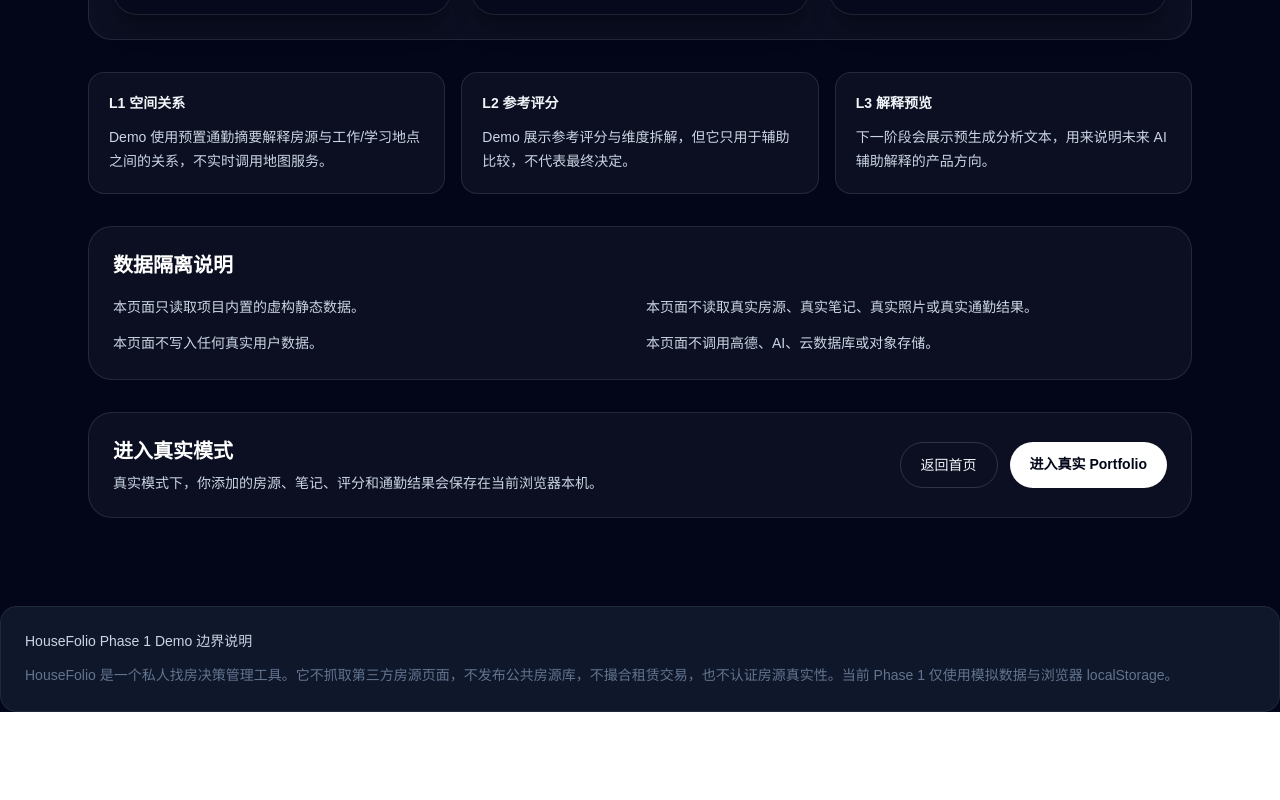
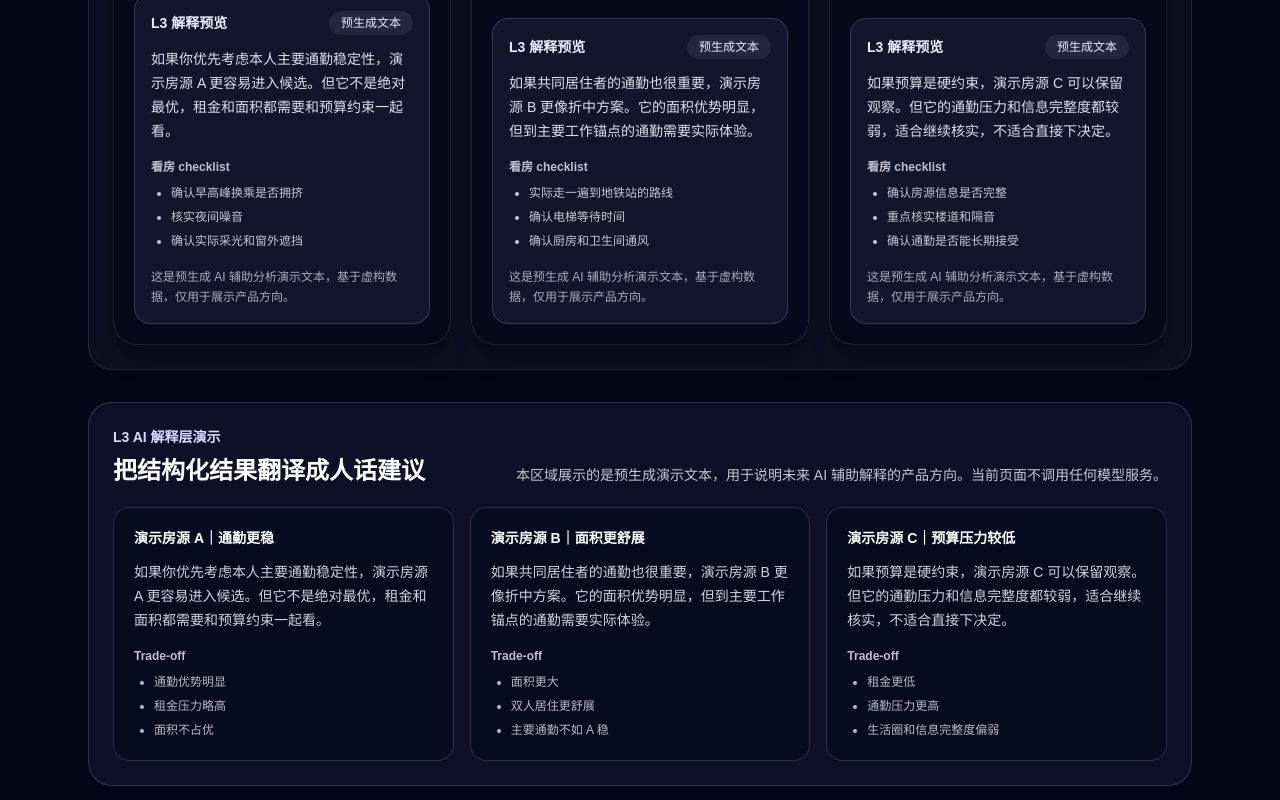
Before and after one commit to Qiu-Jiajun/HouseFolio, a Next.js app: page /demo in a window 1280 px wide. Shown: the part 1940-2740 px from the top of the page. Before the commit the page ends 2652 px from the top, so only its background shows below. Built offline with nearby package versions, Linux system fonts and the light colour scheme.

Commit message:
feat: add demo ai explanation preview

```diff
--- a/src/app/demo/page.tsx
+++ b/src/app/demo/page.tsx
@@ -39,6 +39,10 @@ function getListingCommutes(listingId: string) {
 
 function getListingScore(listingId: string) {
   return demoModeData.scoreBreakdowns.find((item) => item.listingId === listingId);
+}
+
+function getListingAiSummary(listingId: string) {
+  return demoModeData.aiSummaries.find((item) => item.listingId === listingId);
 }
 
 export default function DemoPage() {
@@ -125,6 +129,7 @@ export default function DemoPage() {
             {rankedListings.map((listing) => {
               const commutes = getListingCommutes(listing.id);
               const score = getListingScore(listing.id);
+              const aiSummary = getListingAiSummary(listing.id);
 
               return (
                 <article
@@ -229,7 +234,7 @@ export default function DemoPage() {
                       ) : null}
                     </div>
 
-                    <div className="mt-auto grid gap-3 text-sm leading-6 md:grid-cols-2">
+                    <div className="grid gap-3 text-sm leading-6 md:grid-cols-2">
                       <div className="rounded-2xl bg-white/[0.04] p-4">
                         <p className="text-xs font-semibold text-slate-400">主要优势</p>
                         <p className="mt-2 text-slate-200">{listing.primaryStrength}</p>
@@ -239,8 +244,85 @@ export default function DemoPage() {
                         <p className="mt-2 text-slate-200">{listing.primaryWeakness}</p>
                       </div>
                     </div>
+
+                    {aiSummary ? (
+                      <div className="mt-auto rounded-2xl border border-violet-300/20 bg-violet-300/[0.07] p-4">
+                        <div className="flex items-center justify-between gap-3">
+                          <p className="text-sm font-semibold text-violet-100">
+                            L3 解释预览
+                          </p>
+                          <span className="rounded-full bg-violet-300/10 px-3 py-1 text-xs text-violet-100">
+                            预生成文本
+                          </span>
+                        </div>
+                        <p className="mt-3 text-sm leading-6 text-violet-50/90">
+                          {aiSummary.summary}
+                        </p>
+
+                        <div className="mt-4">
+                          <p className="text-xs font-semibold text-violet-100/80">
+                            看房 checklist
+                          </p>
+                          <ul className="mt-2 list-disc space-y-1 pl-5 text-xs leading-5 text-violet-50/80">
+                            {aiSummary.checklist.map((item) => (
+                              <li key={item}>{item}</li>
+                            ))}
+                          </ul>
+                        </div>
+
+                        <p className="mt-4 text-xs leading-5 text-violet-100/70">
+                          {aiSummary.disclaimer}
+                        </p>
+                      </div>
+                    ) : null}
                   </div>
                 </article>
+              );
+            })}
+          </div>
+        </section>
+
+        <section className="rounded-3xl border border-violet-300/20 bg-violet-300/[0.06] p-6">
+          <div className="flex flex-col gap-2 md:flex-row md:items-end md:justify-between">
+            <div>
+              <p className="text-sm font-semibold text-violet-200">L3 AI 解释层演示</p>
+              <h2 className="mt-2 text-2xl font-semibold text-white">
+                把结构化结果翻译成人话建议
+              </h2>
+            </div>
+            <p className="max-w-2xl text-sm leading-6 text-violet-50/80">
+              本区域展示的是预生成演示文本，用于说明未来 AI 辅助解释的产品方向。当前页面不调用任何模型服务。
+            </p>
+          </div>
+
+          <div className="mt-5 grid gap-4 md:grid-cols-3">
+            {demoModeData.aiSummaries.map((item) => {
+              const listing = demoModeData.listings.find(
+                (demoListing) => demoListing.id === item.listingId,
+              );
+
+              return (
+                <div
+                  key={item.listingId}
+                  className="rounded-2xl border border-violet-300/20 bg-slate-950/50 p-5"
+                >
+                  <p className="text-sm font-semibold text-white">
+                    {listing?.title ?? "演示房源"}
+                  </p>
+                  <p className="mt-3 text-sm leading-6 text-violet-50/85">
+                    {item.summary}
+                  </p>
+                  <div className="mt-4">
+                    <p className="text-xs font-semibold text-violet-100/80">
+                      Trade-off
+                    </p>
+                    <ul className="mt-2 list-disc space-y-1 pl-5 text-xs leading-5 text-violet-50/75">
+                      {item.tradeoffs.map((tradeoff) => (
+                        <li key={tradeoff}>{tradeoff}</li>
+                      ))}
+                    </ul>
+                  </div>
+                </div>
               );
             })}
           </div>
@@ -262,9 +344,9 @@ export default function DemoPage() {
           </div>
 
           <div className="rounded-2xl border border-white/10 bg-white/[0.04] p-5">
-            <p className="text-sm font-semibold text-slate-100">L3 解释预览</p>
+            <p className="text-sm font-semibold text-slate-100">L3 人话解释</p>
             <p className="mt-3 text-sm leading-6 text-slate-300">
-              下一阶段会展示预生成分析文本，用来说明未来 AI 辅助解释的产品方向。
+              Demo 展示预生成分析文本，用来说明 AI 如何把结构化结果转化为条件化建议。
             </p>
           </div>
         </section>
```
